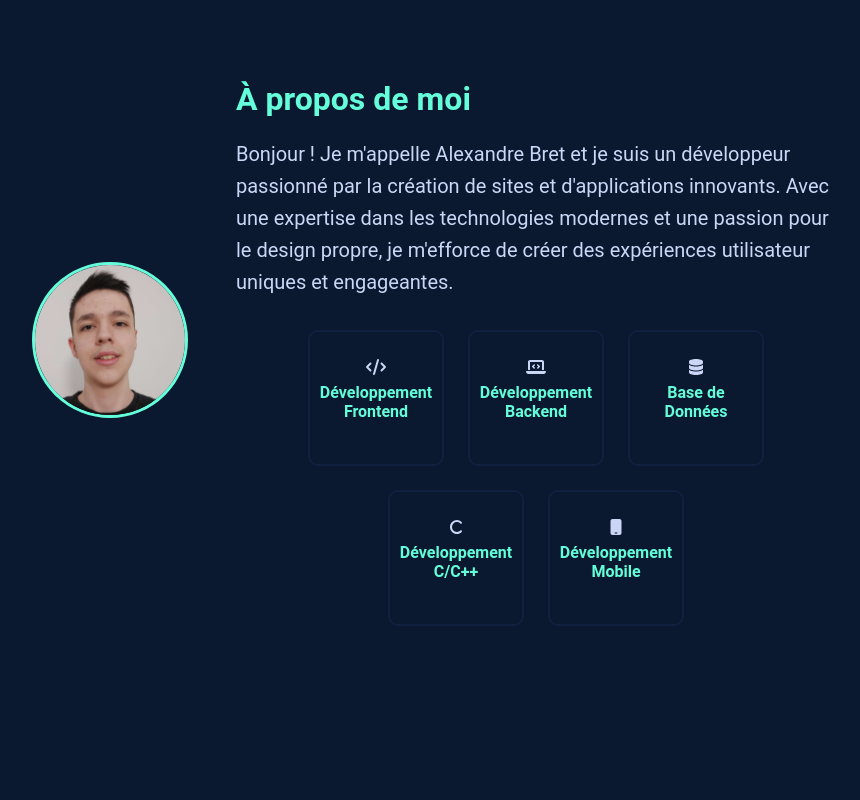
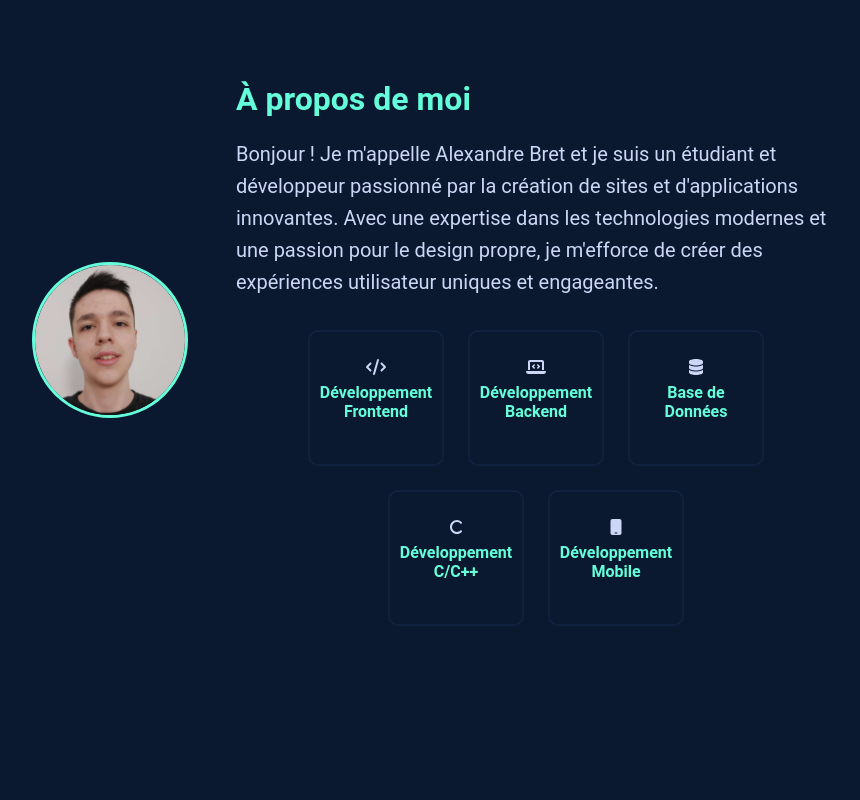
Before and after one commit to 1NainConnu34/portfolio, a React (Create React App) app: page / in a window 1280 px wide. Shown: the part 860-1660 px from the top of the page, without its empty margins (198-1058 px from the left). Built offline with nearby package versions, Linux system fonts and the light colour scheme.

Commit message:
modified animation delay

```diff
--- a/src/components/About.js
+++ b/src/components/About.js
@@ -1,7 +1,7 @@
 // src/components/About.js
 
 import React, { useState } from 'react';
-import styled, { keyframes } from 'styled-components';
+import styled from 'styled-components';
 import { FontAwesomeIcon } from '@fortawesome/react-fontawesome';
 import { faCode, faLaptopCode, faDatabase, faC, faMobile } from '@fortawesome/free-solid-svg-icons';
 import profilePic from '../assets/moi.jpg';
@@ -32,7 +32,7 @@ const About = () => {
         <TextContainer>
           <Title $isVisible={isVisible}>À propos de moi</Title>
           <Description $isVisible={isVisible}>
-            Bonjour ! Je m'appelle Alexandre Bret et je suis un développeur passionné par la création de sites et d'applications innovants.
+            Bonjour ! Je m'appelle Alexandre Bret et je suis un étudiant et développeur passionné par la création de sites et d'applications innovantes.
             Avec une expertise dans les technologies modernes et une passion pour le design propre, je m'efforce de créer des expériences utilisateur uniques et engageantes.
           </Description>
           <SkillsContainer $isVisible={isVisible}>
@@ -116,7 +116,7 @@ const Title = styled.h2`
   opacity: ${({ $isVisible }) => ($isVisible ? 1 : 0)};
   transform: ${({ $isVisible }) => ($isVisible ? 'translateY(0)' : 'translateY(20px)')};
   transition: opacity 1s ease-in-out, transform 1s ease-in-out;
-  transition-delay: 0.5s;
+  transition-delay: 0.33s;
 `;
 
 const Description = styled.p`
@@ -126,7 +126,7 @@ const Description = styled.p`
   opacity: ${({ $isVisible }) => ($isVisible ? 1 : 0)};
   transform: ${({ $isVisible }) => ($isVisible ? 'translateY(0)' : 'translateY(20px)')};
   transition: opacity 1s ease-in-out, transform 1s ease-in-out;
-  transition-delay: 1s;
+  transition-delay: 0.66s;
 `;
 
 const SkillsContainer = styled.div`
@@ -138,7 +138,7 @@ const SkillsContainer = styled.div`
   opacity: ${({ $isVisible }) => ($isVisible ? 1 : 0)};
   transform: ${({ $isVisible }) => ($isVisible ? 'translateY(0)' : 'translateY(20px)')};
   transition: opacity 1s ease-in-out, transform 1s ease-in-out;
-  transition-delay: 1.5s;
+  transition-delay: 1s;
 `;
 
 const Skill = styled.div.attrs(props => ({
```
